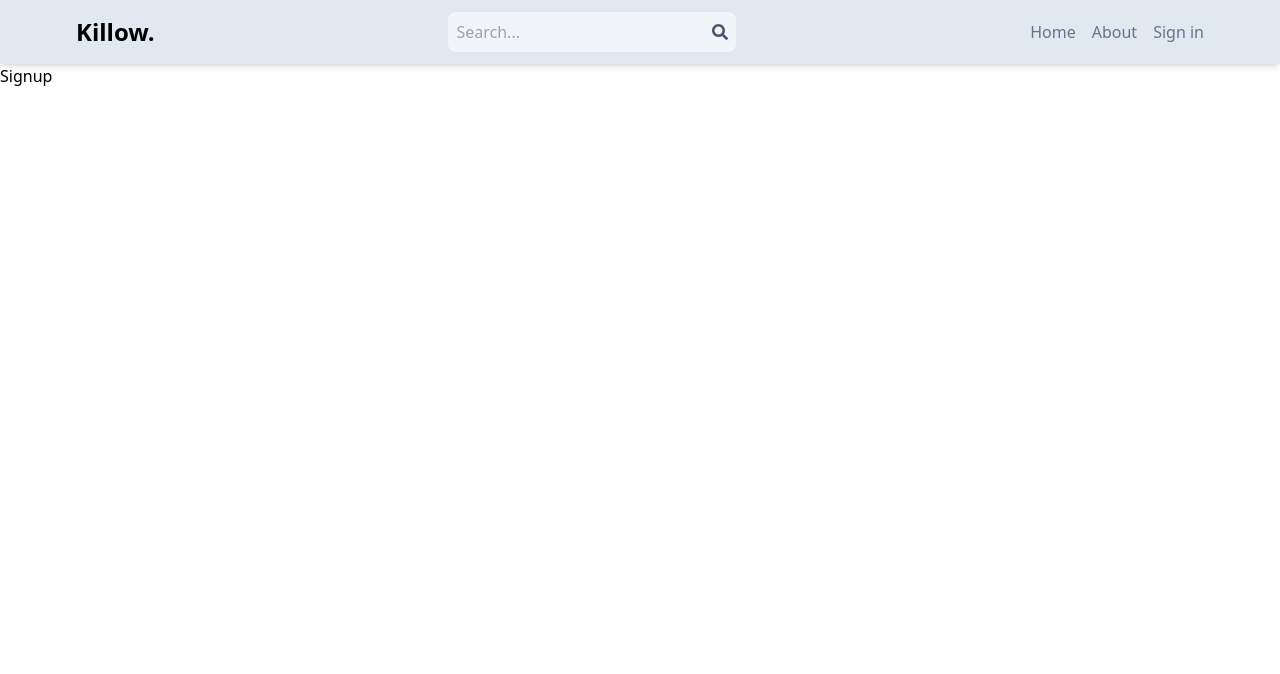
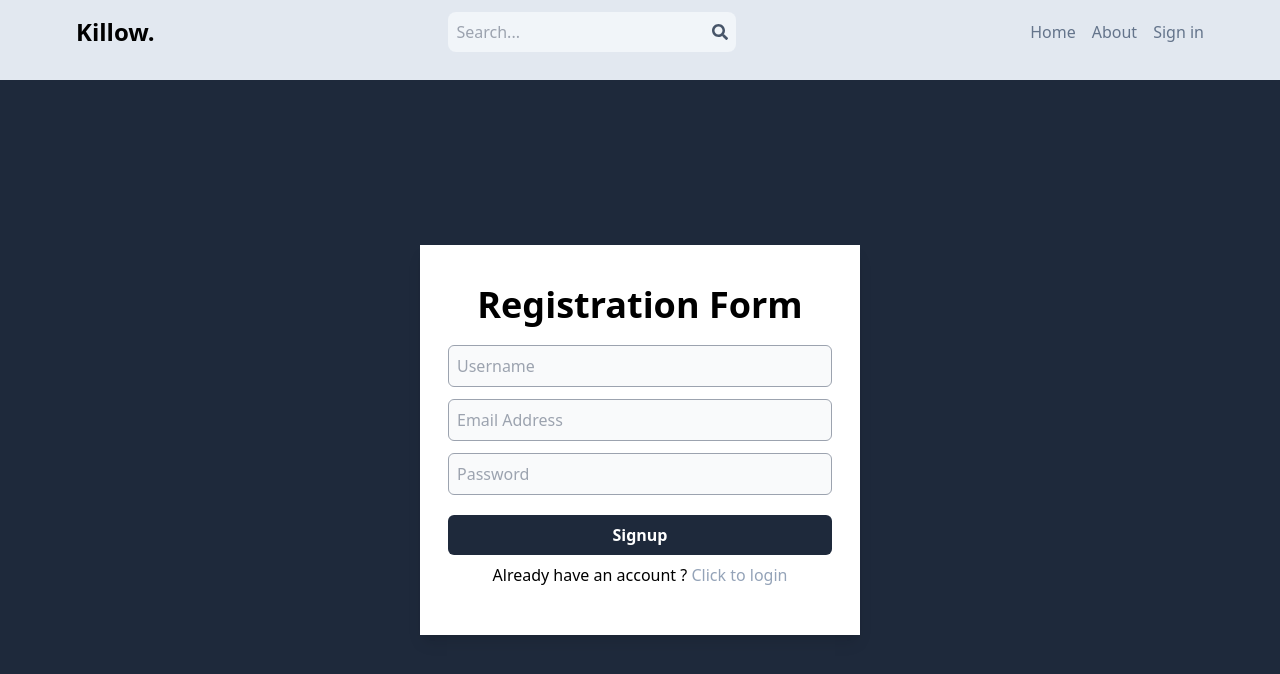
Before and after one commit to shubhamrawat0269/killow, a React (Vite) app in the folder client/: page /sign-up in a window 1280 px wide. Shown: the top 674 px of the page. Built offline with nearby package versions, Linux system fonts and the light colour scheme.

Commit message:
Signup functionality created

```diff
--- a/client/src/components/header/Header.jsx
+++ b/client/src/components/header/Header.jsx
@@ -4,7 +4,7 @@ import { Link, Outlet } from "react-router-dom";
 
 const Header = () => {
   return (
-    <div>
+    <div className={styles.sectionWrapper}>
       <header className={styles.headerSection}>
         <div className={styles.headerContent}>
           <Link to={`/`}>
--- a/client/src/components/header/Header.module.css
+++ b/client/src/components/header/Header.module.css
@@ -1,5 +1,9 @@
+.sectionWrapper {
+    @apply flex flex-col h-screen w-screen;
+}
+
 .headerSection {
-    @apply bg-slate-200 shadow-md;
+    @apply bg-slate-200 shadow-md h-[10vh];
 }
 
 .headerContent {
--- a/client/src/main.jsx
+++ b/client/src/main.jsx
@@ -4,9 +4,11 @@ import ReactDOM from "react-dom/client";
 
 import router from "./Routes";
 import { RouterProvider } from "react-router-dom";
+import { Toaster } from "react-hot-toast";
 
 ReactDOM.createRoot(document.getElementById("root")).render(
   <React.StrictMode>
     <RouterProvider router={router} />
+    <Toaster position="top-right" reverseOrder={false} />
   </React.StrictMode>
 );
--- a/client/src/pages/signup/Signup.jsx
+++ b/client/src/pages/signup/Signup.jsx
@@ -1,7 +1,107 @@
-import React from "react";
+import { useState } from "react";
+import styles from "./Signup.module.css";
+import axios from "axios";
+import toast from "react-hot-toast";
+import { Link, useNavigate } from "react-router-dom";
 
-const Signup = () => {
-  return <div>Signup</div>;
+const RegisterForm = () => {
+  const [userSignupData, setUserSignupData] = useState({
+    username: "",
+    email: "",
+    password: "",
+  });
+
+  const navigate = useNavigate();
+
+  const handleUserSignUp = (e) => {
+    const { name, value } = e.target;
+
+    setUserSignupData({
+      ...userSignupData,
+      [name]: value,
+    });
+  };
+
+  const onSubmit = async (e) => {
+    e.preventDefault();
+
+    // Api Call
+    const API_URL = `http://localhost:8082/auth/signup`;
+    try {
+      const res = await axios.post(API_URL, userSignupData);
+      // console.log(res);
+
+      if (res.status === 201) {
+        toast.success(res.data.message);
+        navigate("/sign-in");
+      }
+    } catch (error) {
+      // console.log(error);
+      toast.error(error.response.data.message);
+      setUserSignupData({
+        username: "",
+        email: "",
+        password: "",
+      });
+    }
+  };
+
+  return (
+    <div className={styles.signupSection}>
+      <div className={styles.signupContainer}>
+        <div className={styles.signupTitle}>
+          <h2 className={styles.heading}>Registration Form</h2>
+        </div>
+        <form onSubmit={onSubmit}>
+          <div className="mb-3">
+            <input
+              type="text"
+              name="username"
+              placeholder="Username"
+              value={userSignupData.username}
+              onChange={handleUserSignUp}
+              className={styles.signupInputBox}
+              autoComplete="off"
+            />
+          </div>
+
+          <div className="mb-3">
+            <input
+              type="email"
+              name="email"
+              placeholder="Email Address"
+              value={userSignupData.email}
+              onChange={handleUserSignUp}
+              className={styles.signupInputBox}
+              autoComplete="off"
+            />
+          </div>
+
+          <div className="mb-5 relative">
+            <input
+              type="password"
+              name="password"
+              value={userSignupData.password}
+              onChange={handleUserSignUp}
+              placeholder="Password"
+              className={styles.signupInputBox}
+              autoComplete="off"
+            />
+          </div>
+          <div className={styles.btnContainer}>
+            <button className={styles.signupBtn}>Signup</button>
+            {/* <button className={styles.googleBtn}>Continue with Google</button> */}
+          </div>
+        </form>
+        <p className={styles.navigateToLoginSection}>
+          Already have an account ?{" "}
+          <span className="text-slate-400 hover:text-slate-900">
+            <Link to="/sign-in">Click to login</Link>
+          </span>
+        </p>
+      </div>
+    </div>
+  );
 };
 
-export default Signup;
+export default RegisterForm;
--- /dev/null
+++ b/client/src/pages/signup/Signup.module.css
@@ -0,0 +1,35 @@
+.signupSection {
+    @apply bg-slate-800 flex justify-center items-center h-[90vh]
+}
+
+.signupContainer {
+    @apply bg-white px-3 lg:px-7 py-10 shadow-lg
+}
+
+.signupTitle {
+    @apply mb-5
+}
+
+.heading {
+    @apply text-center text-4xl font-bold text-black
+}
+
+.navigateToLoginSection {
+    @apply p-2 text-center
+}
+
+.signupInputBox {
+    @apply bg-gray-50 border border-gray-400 px-2 py-2 w-96 rounded-md outline-none placeholder-gray-400
+}
+
+.btnContainer {
+    @apply flex flex-col gap-3
+}
+
+.signupBtn {
+    @apply bg-slate-800 hover:bg-slate-600 w-full text-white text-center py-2 font-bold rounded-md
+}
+
+.googleBtn {
+    @apply bg-red-800 hover:bg-red-600 w-full text-white text-center py-2 font-bold rounded-md
+}
```
Also changed, not shown: 1 other file (tests, documents, lock files or other folders).
